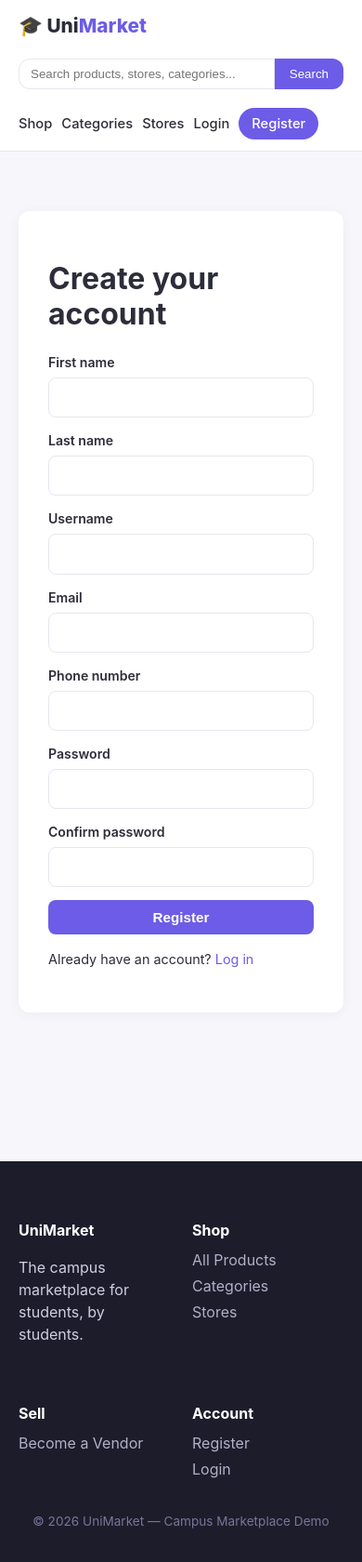
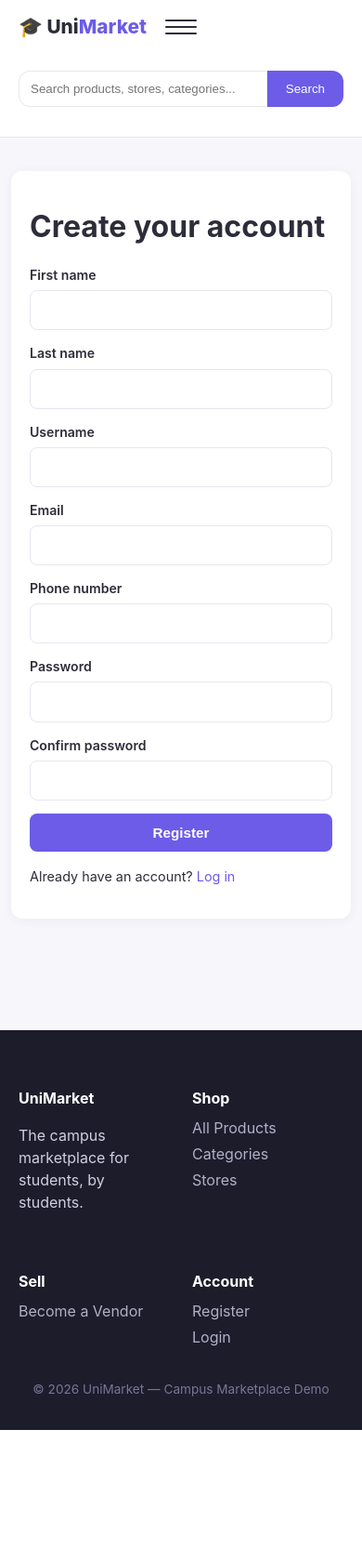
Before and after one commit to Only0Shadow/Unimarket-fastapi, a FastAPI app: page /register in a window 390 px wide. Shown: the whole page at 93% size. After the commit the page ends 1538 px from the top, so only its background shows below. Run offline with FastAPI, Linux system fonts and the light colour scheme.

Commit message:
mobile responsiveness

```diff
--- a/app/static/css/styles.css
+++ b/app/static/css/styles.css
@@ -234,11 +234,90 @@ h1, h2, h3 { line-height: 1.2; }
 .footer-copy { text-align: center; color: #77779a; margin-top: 30px; font-size: 0.85rem; }
 
 /* Responsive */
+/* ============================================================
+   RESPONSIVE / MOBILE
+   ============================================================ */
+img { max-width: 100%; height: auto; }
+body { overflow-x: hidden; }
+
 @media (max-width: 900px) {
     .product-detail, .account-grid, .checkout-layout, .shop-layout { grid-template-columns: 1fr; }
 }
+
+/* --- Nav: hamburger menu ------------------------------------ */
+.nav-toggle {
+    display: none;
+    order: 2;
+    flex-direction: column;
+    justify-content: center;
+    gap: 5px;
+    width: 34px;
+    height: 34px;
+    padding: 0;
+    border: none;
+    background: none;
+    cursor: pointer;
+}
+.nav-toggle span {
+    display: block;
+    width: 100%;
+    height: 2px;
+    background: var(--text);
+    border-radius: 2px;
+    transition: transform 0.2s ease, opacity 0.2s ease;
+}
+.nav-toggle[aria-expanded="true"] span:nth-child(1) { transform: translateY(7px) rotate(45deg); }
+.nav-toggle[aria-expanded="true"] span:nth-child(2) { opacity: 0; }
+.nav-toggle[aria-expanded="true"] span:nth-child(3) { transform: translateY(-7px) rotate(-45deg); }
+
+@media (max-width: 768px) {
+    .navbar-inner { position: relative; }
+    .brand { order: 1; }
+    .nav-toggle { display: flex; }
+    .nav-search { order: 3; flex-basis: 100%; margin-top: 10px; }
+    .nav-links {
+        order: 4; flex-basis: 100%; flex-direction: column; align-items: stretch;
+        gap: 0; max-height: 0; overflow: hidden; transition: max-height 0.25s ease;
+    }
+    .nav-links.open { max-height: 600px; margin-top: 12px; padding-bottom: 8px; border-top: 1px solid var(--border); }
+    .nav-links a, .nav-links .inline-form, .nav-links .link-button { width: 100%; }
+    .nav-links a { padding: 12px 4px; border-bottom: 1px solid var(--border); }
+    .nav-links .link-button { padding: 12px 4px; text-align: left; border-bottom: 1px solid var(--border); }
+    .nav-links .cta { text-align: center; margin-top: 8px; }
+    .btn, .nav-search button { padding: 12px 20px; }
+    .table { display: block; overflow-x: auto; -webkit-overflow-scrolling: touch; white-space: nowrap; }
+    .table th, .table td { padding: 8px 10px; font-size: 0.82rem; }
+    .meta-list { flex-wrap: wrap; gap: 10px 20px; }
+    .add-to-cart-form { flex-wrap: wrap; }
+}
+
+.no-js .nav-links { max-height: none; overflow: visible; }
+.no-js .nav-toggle { display: none; }
+
 @media (max-width: 600px) {
     .nav-links { gap: 10px; }
     .hero { padding: 30px 20px; }
     .hero h1 { font-size: 1.5rem; }
+    .page-container { padding: 16px 12px 40px; }
+    .product-grid, .vendor-grid, .category-grid.large {
+        grid-template-columns: repeat(auto-fill, minmax(130px, 1fr));
+        gap: 10px;
+    }
+    .product-card-body { padding: 8px; gap: 3px; }
+    .product-name { font-size: 0.85rem; line-height: 1.25; }
+    .product-vendor, .product-category { font-size: 0.68rem; }
+    .price { font-size: 0.92rem; }
+    .price-old { font-size: 0.72rem; }
+    .rating, .stock-label { font-size: 0.7rem; }
+    .product-card-body .btn, .product-card-body button[type="submit"] { padding: 6px 8px; font-size: 0.75rem; width: 100%; }
+    .image-placeholder { font-size: 1.8rem; }
+    .badge-discount { font-size: 0.65rem; padding: 2px 6px; top: 6px; left: 6px; }
+    .auth-card { margin: 20px auto; padding: 20px; }
+    .form-grid { max-width: 100%; }
+    .cart-summary { max-width: 100%; }
+    .stats-grid { grid-template-columns: repeat(auto-fill, minmax(130px, 1fr)); }
 }
+
+@media (max-width: 360px) {
+    .product-grid, .vendor-grid { grid-template-columns: repeat(2, 1fr); }
+}
--- a/app/static/js/main.js
+++ b/app/static/js/main.js
@@ -14,4 +14,19 @@ document.addEventListener("DOMContentLoaded", () => {
             }
         });
     });
-});
+    // Mobile nav hamburger toggle
+    document.body.classList.remove("no-js");
+    const navToggle = document.getElementById("navToggle");
+    const navLinks = document.getElementById("navLinks");
+    if (navToggle && navLinks) {
+        navToggle.addEventListener("click", () => {
+            const isOpen = navLinks.classList.toggle("open");
+            navToggle.setAttribute("aria-expanded", isOpen ? "true" : "false");
+        });
+        navLinks.querySelectorAll("a, button").forEach((el) => {
+            el.addEventListener("click", () => {
+                navLinks.classList.remove("open");
+                navToggle.setAttribute("aria-expanded", "false");
+            });
+        });
+    }});
--- a/app/templates/base.html
+++ b/app/templates/base.html
@@ -6,17 +6,21 @@
     <title>{% block title %}University Marketplace{% endblock %}</title>
     <link rel="stylesheet" href="/static/css/styles.css">
 </head>
-<body>
+<body class="no-js">
     <header class="navbar">
         <div class="navbar-inner">
             <a class="brand" href="/">🎓 Uni<span>Market</span></a>
+
+            <button type="button" class="nav-toggle" id="navToggle" aria-label="Toggle menu" aria-expanded="false" aria-controls="navLinks">
+                <span></span><span></span><span></span>
+            </button>
 
             <form class="nav-search" action="/search" method="get">
                 <input type="text" name="q" placeholder="Search products, stores, categories..." value="{{ request.query_params.get('q', '') }}">
                 <button type="submit">Search</button>
             </form>
 
-            <nav class="nav-links">
+            <nav class="nav-links" id="navLinks">
                 <a href="/shop">Shop</a>
                 <a href="/categories">Categories</a>
                 <a href="/stores">Stores</a>
```
